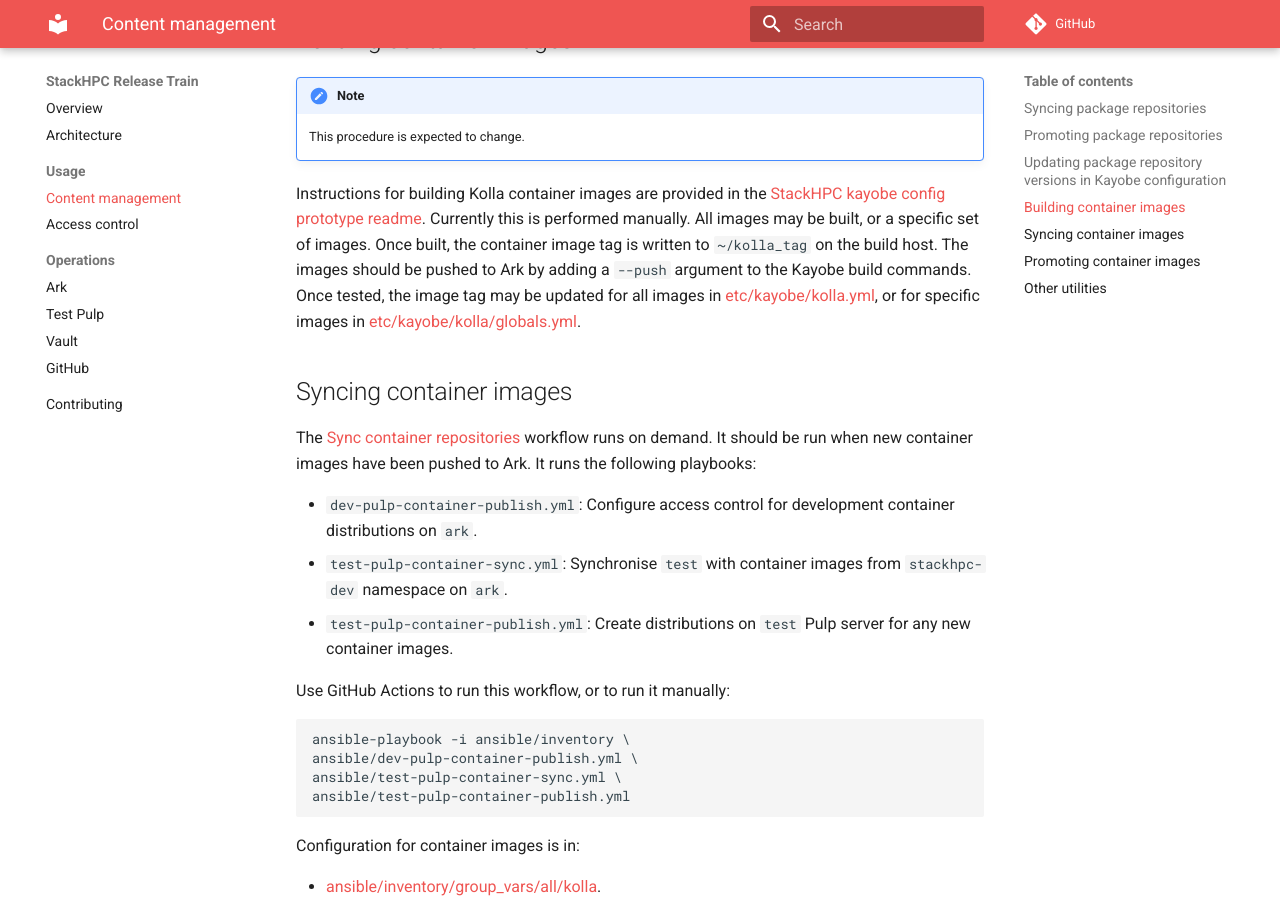
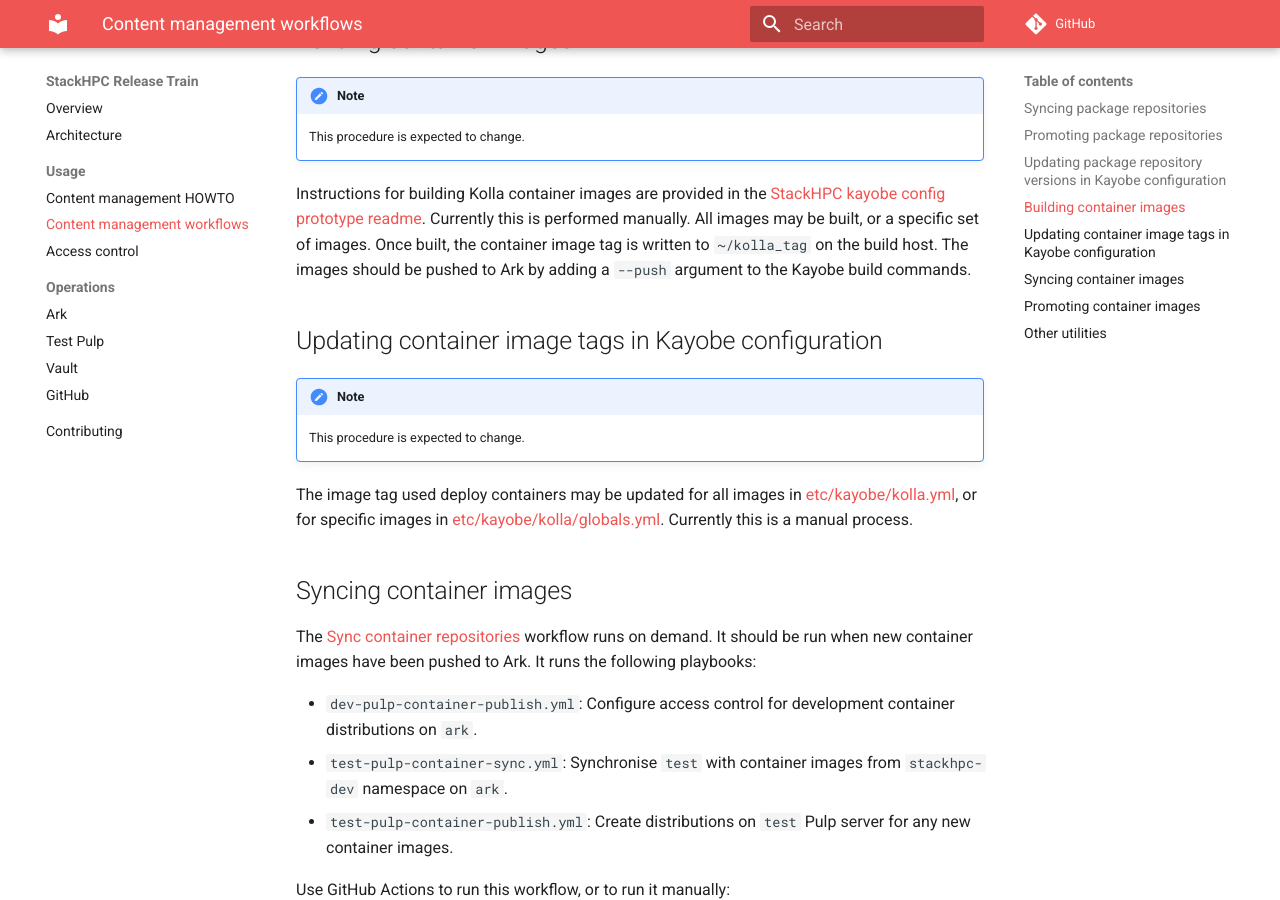
Before and after one commit to stackhpc/stackhpc-release-train, an MkDocs documentation site: the page built from docs/usage/content-workflows.md, in a window 1280 px wide and 900 px high, scrolled down 3602 px. Built offline with MkDocs 1.6.1 and Material for MkDocs 9.7.7, drawn with Linux system fonts in a browser that asks for light colours; comment, search, counter and statistics services are not loaded; some of the changed text lies outside the part shown.

Commit message:
docs: add higher level content management HOWTO guides
These guides outline the steps necessary to perform common tasks.

```diff
--- a/docs/usage/content.md
+++ b/docs/usage/content-workflows.md
@@ -1,4 +1,4 @@
-# Usage - content management
+# Usage - content management workflows
 
 Content is primarily managed using the Ansible playbooks and configuration in the [stackhpc-release-train](https://github.com/stackhpc/stackhpc-release-train) repository.
 The [readme](https://github.com/stackhpc/stackhpc-release-train/blob/main/README.md) provides information on how to install dependencies and run playbooks.
@@ -147,7 +147,15 @@ Currently this is performed manually.
 All images may be built, or a specific set of images.
 Once built, the container image tag is written to `~/kolla_tag` on the build host.
 The images should be pushed to Ark by adding a `--push` argument to the Kayobe build commands.
-Once tested, the image tag may be updated for all images in [etc/kayobe/kolla.yml](https://github.com/stackhpc/stackhpc-kayobe-config/blob/stackhpc/wallaby/etc/kayobe/kolla.yml), or for specific images in [etc/kayobe/kolla/globals.yml](https://github.com/stackhpc/stackhpc-kayobe-config/blob/stackhpc/wallaby/etc/kayobe/kolla/globals.yml).
+
+## Updating container image tags in Kayobe configuration
+
+!!! note
+
+    This procedure is expected to change.
+
+The image tag used deploy containers may be updated for all images in [etc/kayobe/kolla.yml](https://github.com/stackhpc/stackhpc-kayobe-config/blob/stackhpc/wallaby/etc/kayobe/kolla.yml), or for specific images in [etc/kayobe/kolla/globals.yml](https://github.com/stackhpc/stackhpc-kayobe-config/blob/stackhpc/wallaby/etc/kayobe/kolla/globals.yml).
+Currently this is a manual process.
 
 ## Syncing container images
 
--- a/mkdocs.yml
+++ b/mkdocs.yml
@@ -20,7 +20,8 @@ nav:
   - Overview: index.md
   - Architecture: architecture/index.md
   - Usage:
-      Content management: usage/content.md
+      Content management HOWTO: usage/content-howto.md
+      Content management workflows: usage/content-workflows.md
       Access control: usage/access.md
   - Operations:
       Ark: operations/ark.md
```
Also changed, not shown: docs/usage/content-howto.md (added, +29 -0 lines).
